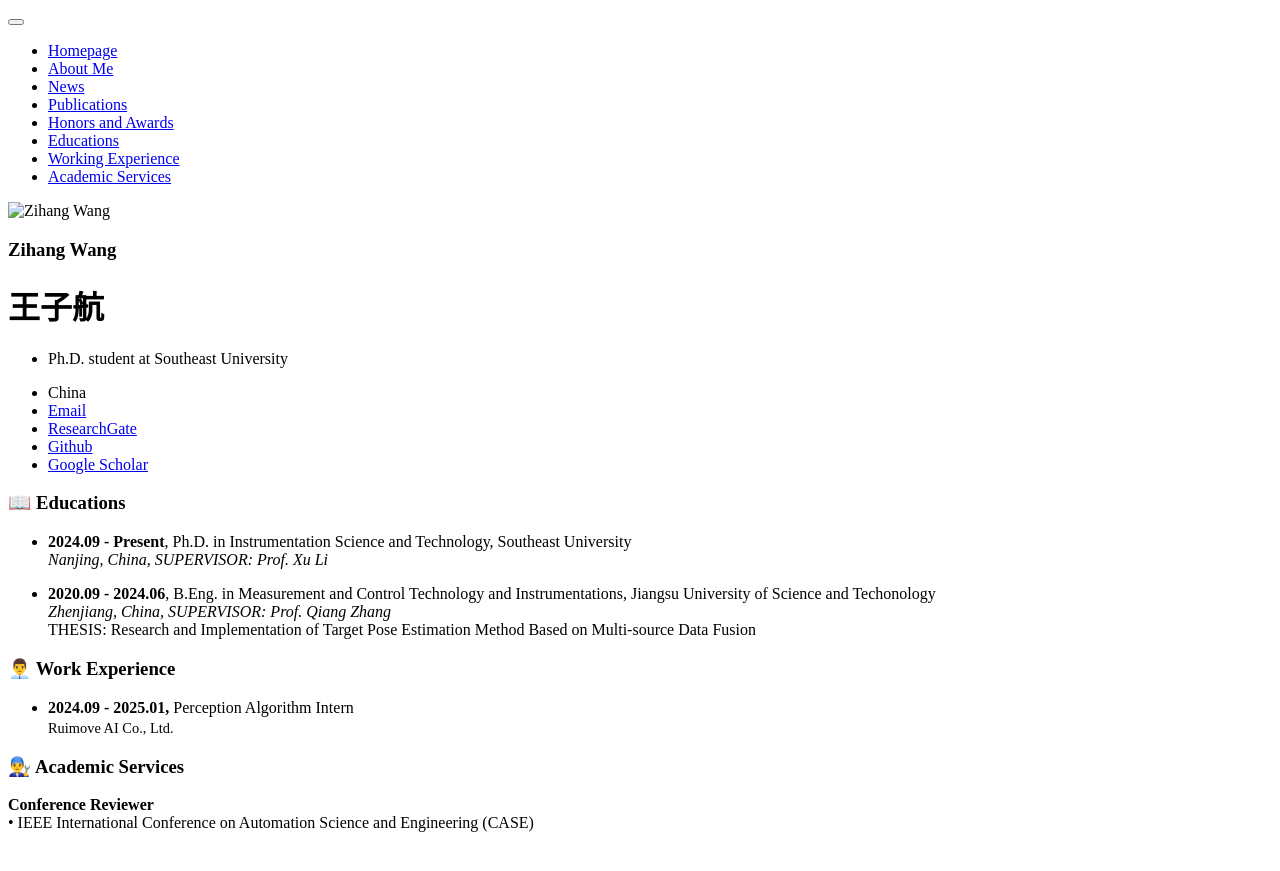
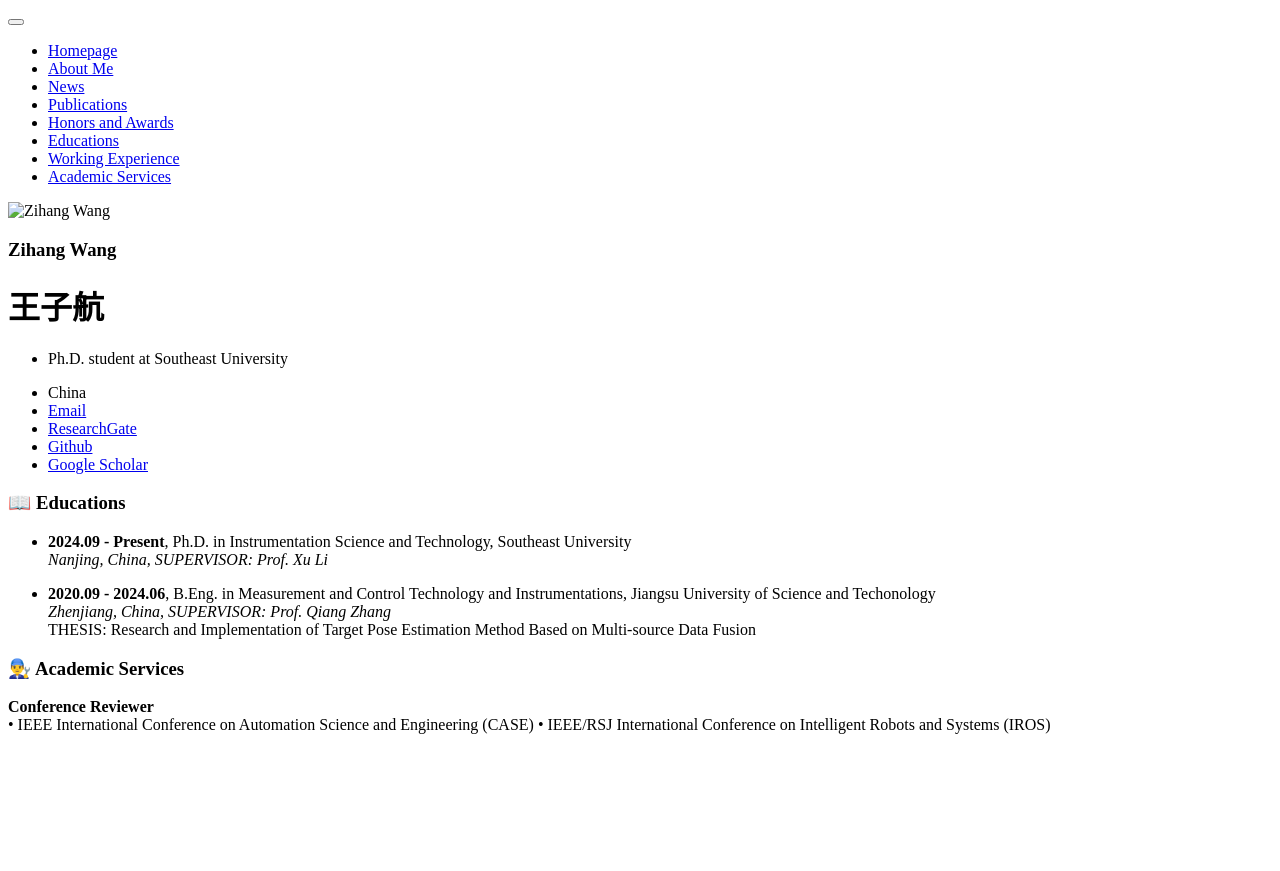
Before and after one commit to wangzihanggg/wangzihanggg.github.io, a Jekyll site: the page built from _pages/includes/others.md, in a window 1280 px wide. Shown: the top 871 px of the page. Built offline with Jekyll 4.4.1, drawn with Linux system fonts in a browser that asks for light colours; our own code applies the rules of GitHub Pages for plain Markdown files.

Commit message:
Remove work experience details
Removed work experience section from others.md

```diff
--- a/_pages/includes/others.md
+++ b/_pages/includes/others.md
@@ -10,20 +10,11 @@
 
 
 
-<span id="working-experience"></span>
-
-# 👨‍💼 Work Experience
-- <p style="margin: 0; line-height: 1.2;">
-  <strong>2024.09 ‑ 2025.01,</strong> Perception Algorithm Intern <br>
-  <span style="font-size: 90%;">Ruimove AI Co., Ltd.</span>
-  </p>
-
-
-
 <span id="academic-services"></span>
 
 # 👨‍🔧 Academic Services
 
 <p><strong>Conference Reviewer</strong><br>
 &bull; IEEE International Conference on Automation Science and Engineering (CASE)
+&bull; IEEE/RSJ International Conference on Intelligent Robots and Systems (IROS)
 </p>
```
